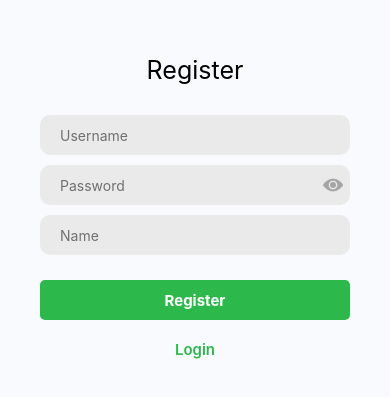
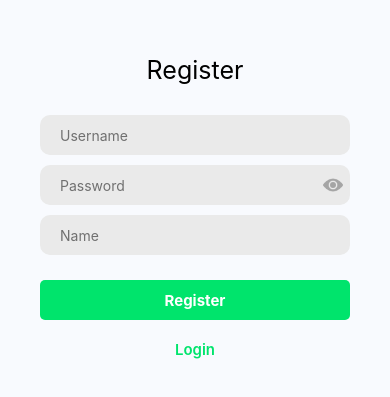
Before and after one commit to leduy8/ibudget-client, a React Native app: screen /Register in a window 390 px wide. Shown: the part 215-612 px from the top of the page. Built offline with nearby package versions, Linux system fonts and the light colour scheme.

Commit message:
ios configs

```diff
--- a/src/containers/Transactions.tsx
+++ b/src/containers/Transactions.tsx
@@ -31,7 +31,7 @@ const Header = (props) => {
   const { onPress, balance } = props;
 
   return (
-    <View style={styles.v_header}>
+    <SafeAreaView style={styles.v_header}>
       <View style={styles.v_wallet}>
         <TouchableOpacity
           style={{ backgroundColor: "#364E5C", padding: 8, borderRadius: 30 }}
@@ -88,7 +88,7 @@ const Header = (props) => {
           />
         </TouchableOpacity>
       </View>
-    </View>
+    </SafeAreaView>
   );
 };
 
@@ -219,7 +219,7 @@ const Transactions = () => {
           setModalVisiable(!modalVisiable);
         }}
       >
-        <ScrollView style={{ flex: 1, backgroundColor: "#F5F5F5" }}>
+        <ScrollView style={{ flex: 1, backgroundColor: "#F5F5F5", marginTop: 16 }}>
           <View
             style={{
               flexDirection: "row",
--- a/src/containers/auth/Register.tsx
+++ b/src/containers/auth/Register.tsx
@@ -17,7 +17,7 @@ import {
   Modal,
 } from "react-native";
 import Loading from "../../components/Loading";
-import { placeholderTextColor } from "../../configs/colors";
+import { mainColor, placeholderTextColor } from "../../configs/colors";
 import Routes from "../../configs/routes";
 import { textContent } from "../../configs/textContent";
 import { reigster } from "../../services/auth";
@@ -239,7 +239,7 @@ const styles = StyleSheet.create({
   bt_login: {
     height: 40,
     marginHorizontal: 40,
-    backgroundColor: "#2DB84C",
+    backgroundColor: mainColor,
     borderRadius: 5,
     marginTop: 15,
     alignItems: "center",
@@ -253,7 +253,7 @@ const styles = StyleSheet.create({
   },
 
   txt_register: {
-    color: "#2DB84C",
+    color: mainColor,
     fontSize: 15,
     fontWeight: "600",
   },
```
Also changed, not shown: 3 other files (tests, documents, lock files or other folders).
